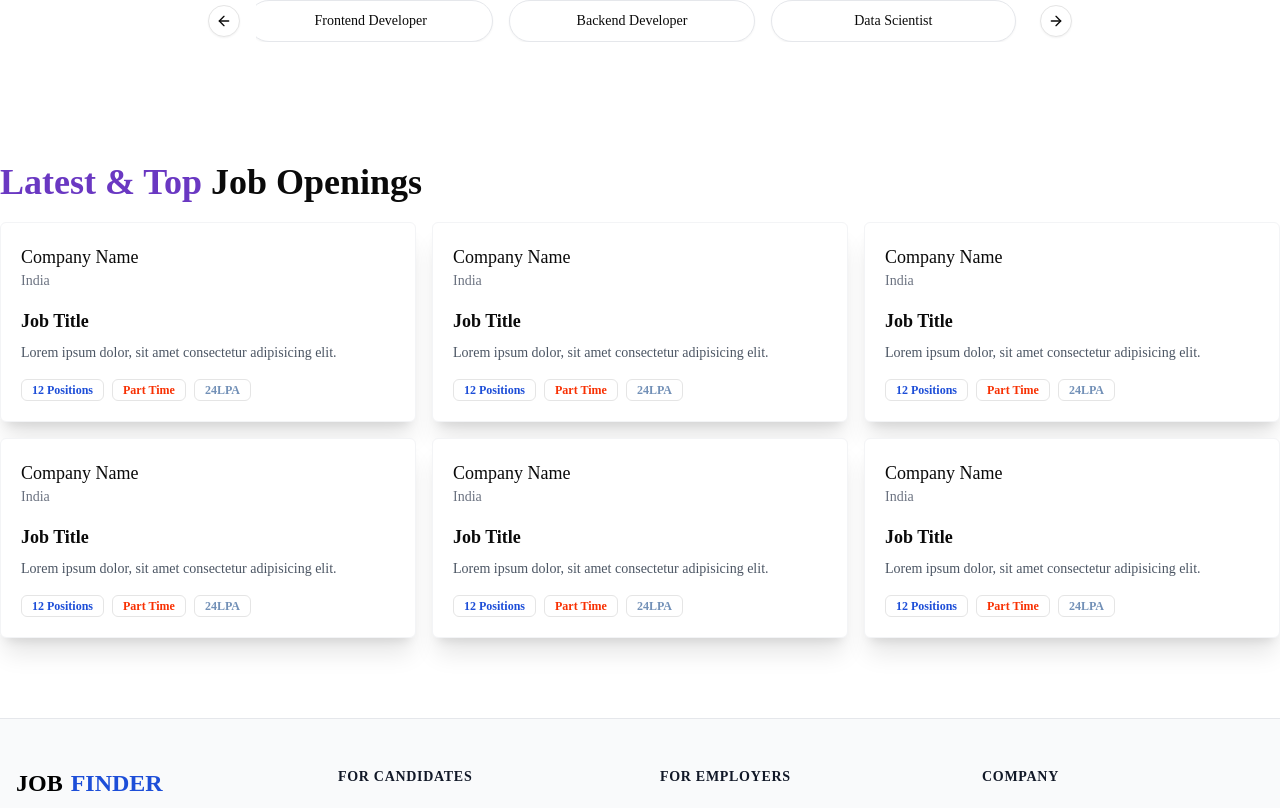
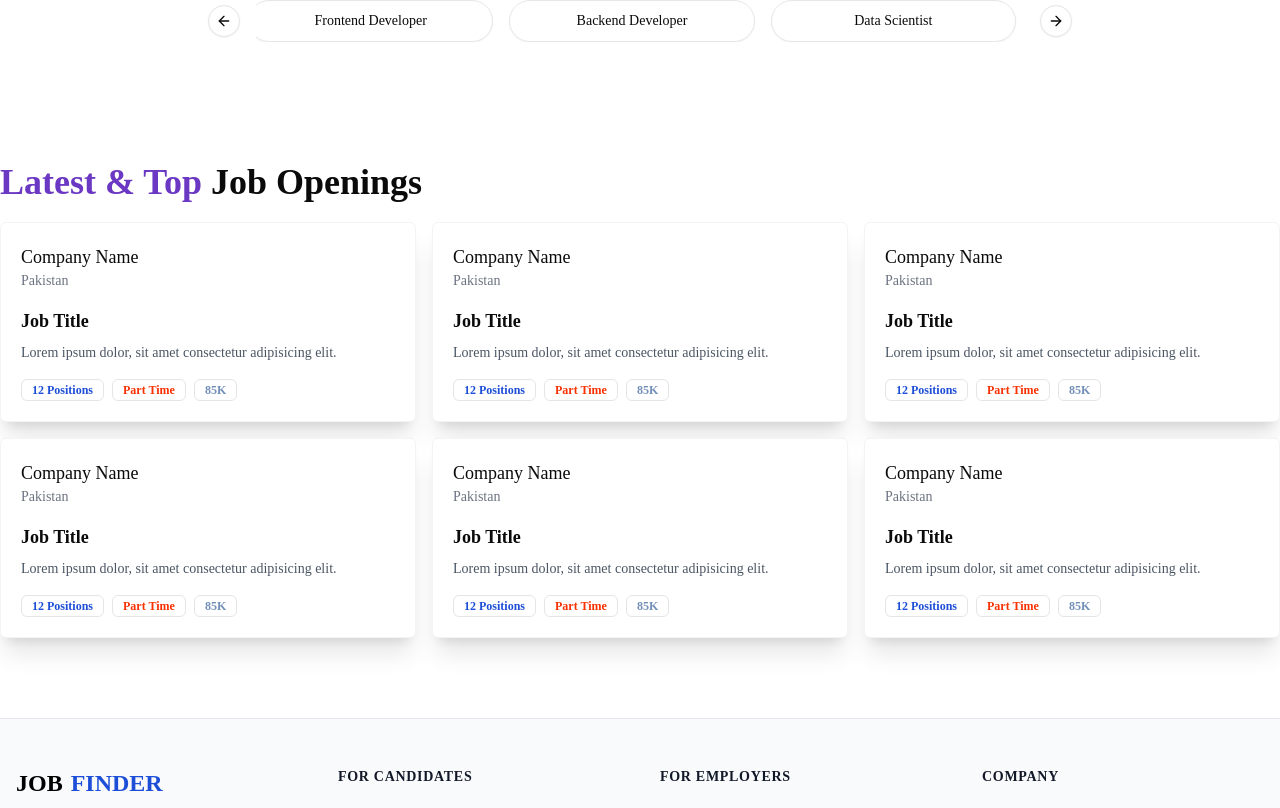
Before and after one commit to mohammadHusnain/JobFinder-MERN, a React (Vite) app in the folder Frontend/: page / in a window 1280 px wide. Shown: the part 592-1400 px from the top of the page. Built offline with nearby package versions, Linux system fonts and the light colour scheme.

Commit message:
updated files

```diff
--- a/Frontend/src/components/LatestJobCards.jsx
+++ b/Frontend/src/components/LatestJobCards.jsx
@@ -61,7 +61,7 @@ const LatestJobCards = () => {
 
       <div>
         <h1 className="font-medium text-lg">Company Name</h1>
-        <p className="text-sm text-gray-500">India</p>
+        <p className="text-sm text-gray-500">Pakistan</p>
       </div>
 
       <div className="mt-4">
@@ -74,7 +74,7 @@ const LatestJobCards = () => {
       <div className="flex items-center gap-2 mt-4">
         <Badge className="text-blue-700 font-bold" variant="ghost">12 Positions</Badge>
         <Badge className="text-[#F83002] font-bold" variant="ghost">Part Time</Badge>
-        <Badge className="text-[#7290b7] font-bold" variant="ghost">24LPA</Badge>
+        <Badge className="text-[#7290b7] font-bold" variant="ghost">85K</Badge>
       </div>
 
     </div>
```
